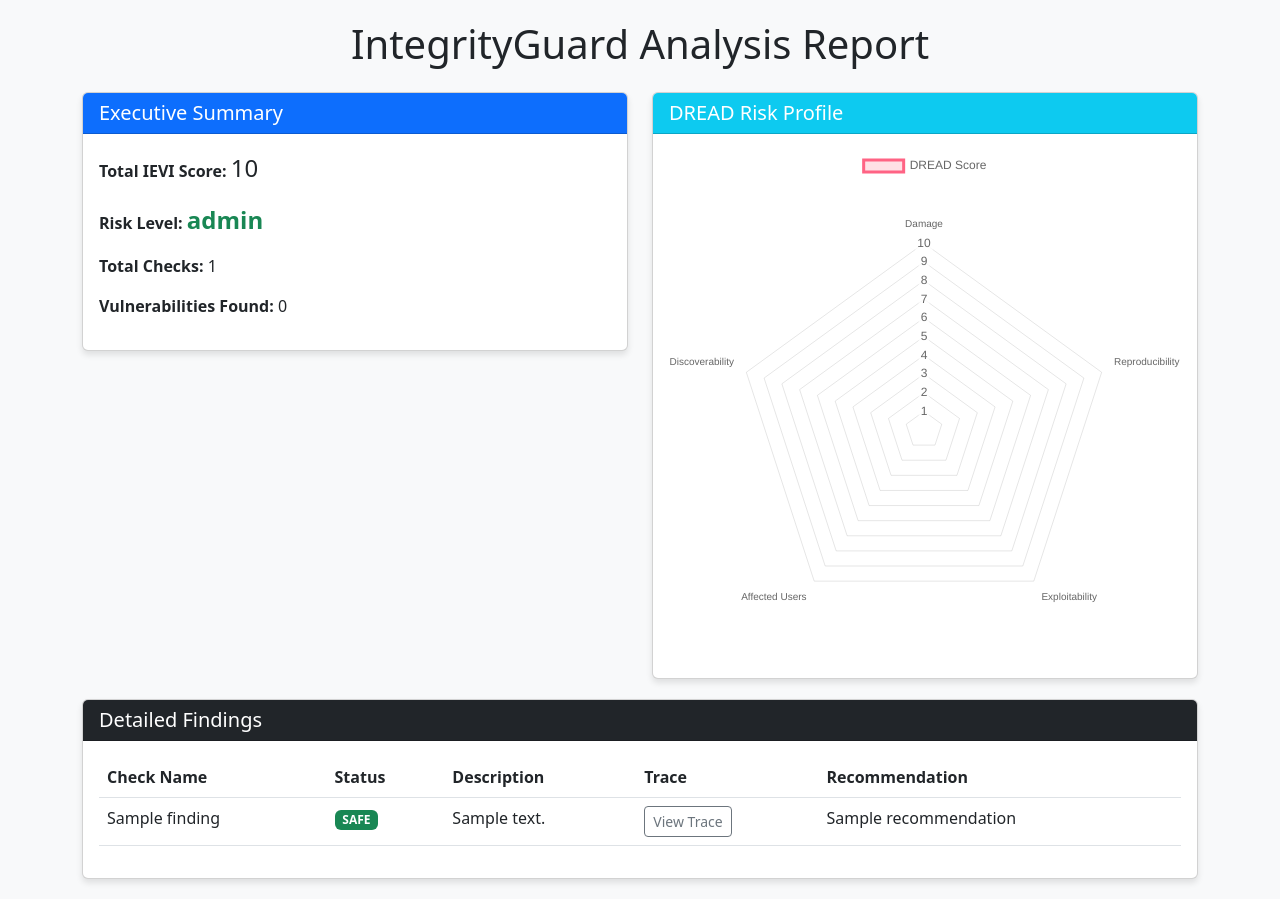
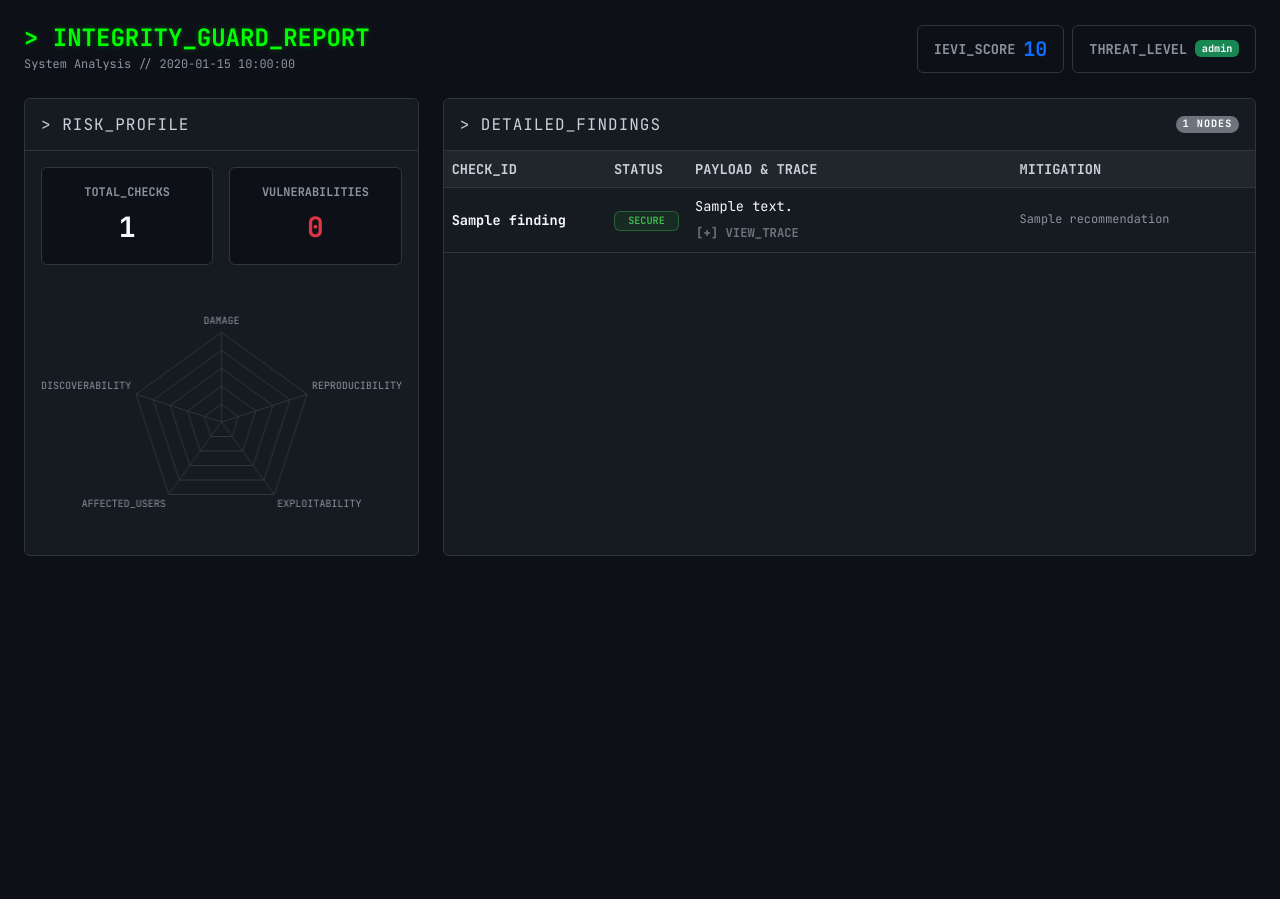
Before and after one commit to lucascostamr/integrity-guard, a Python web app: template src/integrityguard/templates/report.html in a window 1280 px wide. After the commit the page ends 556 px from the top, so only its background shows below. Run offline with Jinja, Linux system fonts and the light colour scheme; the template is opened without the code that fills it: most values are stand-ins (such as "Sample title", 1, 10 or a date in 2020).

Commit message:
refactor: change report html style

```diff
--- a/src/integrityguard/templates/report.html
+++ b/src/integrityguard/templates/report.html
@@ -1,110 +1,286 @@
-<!DOCTYPE html>
+<!doctype html>
 <html lang="en">
   <head>
-    <meta charset="UTF-8">
-    <meta name="viewport" content="width=device-width, initial-scale=1.0">
+    <meta charset="UTF-8" />
+    <meta name="viewport" content="width=device-width, initial-scale=1.0" />
     <title>IntegrityGuard Analysis Report</title>
-    <link href="https://cdn.jsdelivr.net/npm/bootstrap@5.3.0/dist/css/bootstrap.min.css" rel="stylesheet">
+    <link
+      href="https://cdn.jsdelivr.net/npm/bootstrap@5.3.0/dist/css/bootstrap.min.css"
+      rel="stylesheet"
+    />
     <script src="https://cdn.jsdelivr.net/npm/bootstrap@5.3.0/dist/js/bootstrap.bundle.min.js"></script>
     <script src="https://cdn.jsdelivr.net/npm/chart.js"></script>
+    <link
+      href="https://fonts.googleapis.com/css2?family=JetBrains+Mono:wght@400;700&display=swap"
+      rel="stylesheet"
+    />
     <style>
-        body { padding-top: 20px; background-color: #f8f9fa; }
-        .card { margin-bottom: 20px; box-shadow: 0 4px 6px rgba(0,0,0,0.1); }
-        .risk-high { color: #dc3545; font-weight: bold; }
-        .risk-medium { color: #ffc107; font-weight: bold; }
-        .risk-low { color: #198754; font-weight: bold; }
-        .vulnerable { background-color: #ffe6e6; }
-        .safe { background-color: #e6ffe6; }
+      :root {
+        --bg-dark: #0d1117;
+        --bg-card: #161b22;
+        --text-primary: #c9d1d9;
+        --text-secondary: #8b949e;
+        --accent-green: #238636;
+        --accent-red: #da3633;
+        --border-color: #30363d;
+        --terminal-green: #00ff00;
+      }
+      body {
+        background-color: var(--bg-dark);
+        color: var(--text-primary);
+        font-family: "JetBrains Mono", monospace;
+        font-size: 0.85rem;
+      }
+      .card {
+        background-color: var(--bg-card);
+        border: 1px solid var(--border-color);
+        box-shadow: none;
+        margin-bottom: 1.5rem;
+      }
+      .card-header {
+        background-color: var(--bg-card);
+        border-bottom: 1px solid var(--border-color);
+        color: var(--text-primary);
+        font-weight: 700;
+        text-transform: uppercase;
+        letter-spacing: 1px;
+      }
+      .text-muted {
+        color: var(--text-secondary) !important;
+      }
+      .text-dark {
+        color: var(--text-primary) !important;
+      }
+
+      /* Hacker/Terminal Styling */
+      .hacker-title {
+        color: var(--terminal-green);
+        text-shadow: 0 0 5px rgba(0, 255, 0, 0.3);
+      }
+
+      .stat-box {
+        background-color: #0d1117;
+        border: 1px solid var(--border-color);
+        transition: all 0.3s ease;
+      }
+      .stat-box:hover {
+        border-color: var(--terminal-green);
+        box-shadow: 0 0 10px rgba(0, 255, 0, 0.1);
+      }
+
+      /* Table Styling */
+      .table {
+        --bs-table-bg: transparent;
+        --bs-table-color: var(--text-primary);
+        --bs-table-hover-color: var(--text-primary);
+        --bs-table-hover-bg: rgba(255, 255, 255, 0.05);
+        color: var(--text-primary);
+      }
+      .table > :not(caption) > * > * {
+        background-color: transparent; /* Ensure cells don't have white bg */
+        color: var(--text-primary);
+      }
+      .table-light {
+        background-color: #21262d;
+        color: var(--text-primary);
+        border-bottom: 1px solid var(--border-color);
+      }
+      .table-light th {
+        background-color: #21262d;
+        color: var(--text-primary);
+        border: none;
+      }
+      td {
+        border-bottom: 1px solid var(--border-color);
+      }
+
+      /* Badges */
+      .badge {
+        font-family: "JetBrains Mono", monospace;
+      }
+      .bg-danger-subtle {
+        background-color: rgba(218, 54, 51, 0.15) !important;
+        color: #f85149 !important;
+        border-color: rgba(248, 81, 73, 0.4) !important;
+      }
+      .bg-success-subtle {
+        background-color: rgba(35, 134, 54, 0.15) !important;
+        color: #3fb950 !important;
+        border-color: rgba(63, 185, 80, 0.4) !important;
+      }
+
+      /* Trace Box */
+      .trace-box {
+        background: #0d1117;
+        border: 1px solid var(--border-color) !important;
+        color: var(--text-secondary);
+        font-family: "JetBrains Mono", monospace;
+      }
+
+      /* Scrollbar */
+      ::-webkit-scrollbar {
+        width: 8px;
+        height: 8px;
+      }
+      ::-webkit-scrollbar-track {
+        background: var(--bg-dark);
+      }
+      ::-webkit-scrollbar-thumb {
+        background: #30363d;
+        border-radius: 4px;
+      }
+      ::-webkit-scrollbar-thumb:hover {
+        background: #8b949e;
+      }
     </style>
   </head>
   <body>
-    <div class="container">
-        <h1 class="text-center mb-4">IntegrityGuard Analysis Report</h1>
-
-        <div class="row">
-            <!-- Summary Card -->
-            <div class="col-md-6">
-                <div class="card">
-                    <div class="card-header bg-primary text-white">
-                        <h5 class="card-title mb-0">Executive Summary</h5>
+    <div class="container-fluid p-4">
+      <!-- Header -->
+      <div class="d-flex justify-content-between align-items-center mb-4">
+        <div>
+          <h4 class="mb-0 fw-bold hacker-title">> INTEGRITY_GUARD_REPORT</h4>
+          <small class="text-muted"
+            >System Analysis // {{ summary.timestamp if summary.timestamp else
+            'NOW' }}</small
+          >
         </div>
-                    <div class="card-body">
-                        <p><strong>Total IEVI Score:</strong> <span class="fs-4">{{ summary.ievi_score }}</span></p>
-                        <p><strong>Risk Level:</strong>
-                            <span class="fs-4
-                                {% if summary.risk_level == 'HIGH' or summary.risk_level == 'CRITICAL' %}risk-high
-                                {% elif summary.risk_level == 'MEDIUM' %}risk-medium
-                                {% else %}risk-low{% endif %}">
+        <div class="d-flex gap-2">
+          <div class="stat-box px-3 py-2 rounded d-flex align-items-center">
+            <span class="text-muted me-2 text-uppercase fw-bold"
+              >IEVI_SCORE</span
+            >
+            <span class="fs-5 fw-bold text-primary"
+              >{{ summary.ievi_score }}</span
+            >
+          </div>
+          <div class="stat-box px-3 py-2 rounded d-flex align-items-center">
+            <span class="text-muted me-2 text-uppercase fw-bold"
+              >THREAT_LEVEL</span
+            >
+            <span
+              class="badge {% if summary.risk_level == 'HIGH' or summary.risk_level == 'CRITICAL' %}bg-danger {% elif summary.risk_level == 'MEDIUM' %}bg-warning text-dark {% else %}bg-success{% endif %}"
+            >
               {{ summary.risk_level }}
             </span>
-                        </p>
-                        <p><strong>Total Checks:</strong> {{ findings|length }}</p>
-                        <p><strong>Vulnerabilities Found:</strong> {{ findings|selectattr('is_vulnerable')|list|length }}</p>
           </div>
         </div>
       </div>
 
-            <!-- DREAD Chart -->
-            <div class="col-md-6">
-                <div class="card">
-                    <div class="card-header bg-info text-white">
-                        <h5 class="card-title mb-0">DREAD Risk Profile</h5>
+      <div class="row g-4">
+        <!-- Left Column: Stats & Chart -->
+        <div class="col-lg-4 d-flex flex-column">
+          <div class="card flex-fill">
+            <div class="card-header py-3">
+              <h6 class="m-0">> RISK_PROFILE</h6>
             </div>
-                    <div class="card-body">
+            <div class="card-body d-flex flex-column justify-content-center">
+              <!-- Mini Stats Grid -->
+              <div class="row g-3 mb-4">
+                <div class="col-6">
+                  <div class="p-3 stat-box rounded text-center h-100">
+                    <div class="text-muted small text-uppercase fw-bold mb-1">
+                      TOTAL_CHECKS
+                    </div>
+                    <div class="fs-3 fw-bold text-light">
+                      {{ findings|length }}
+                    </div>
+                  </div>
+                </div>
+                <div class="col-6">
+                  <div class="p-3 stat-box rounded text-center h-100">
+                    <div class="text-muted small text-uppercase fw-bold mb-1">
+                      VULNERABILITIES
+                    </div>
+                    <div class="fs-3 fw-bold text-danger">
+                      {{ findings|selectattr('is_vulnerable')|list|length }}
+                    </div>
+                  </div>
+                </div>
+              </div>
+
+              <!-- Chart -->
+              <div class="position-relative" style="height: 250px; width: 100%">
                 <canvas id="dreadChart"></canvas>
               </div>
             </div>
           </div>
         </div>
 
-        <!-- Findings Table -->
-        <div class="card">
-            <div class="card-header bg-dark text-white">
-                <h5 class="card-title mb-0">Detailed Findings</h5>
+        <!-- Right Column: Findings Table -->
+        <div class="col-lg-8 d-flex flex-column">
+          <div class="card flex-fill h-100">
+            <div
+              class="card-header py-3 d-flex justify-content-between align-items-center"
+            >
+              <h6 class="m-0">> DETAILED_FINDINGS</h6>
+              <span class="badge bg-secondary rounded-pill"
+                >{{ findings|length }} NODES</span
+              >
             </div>
-            <div class="card-body">
+            <div class="card-body p-0">
               <div class="table-responsive">
-                    <table class="table table-hover">
-                        <thead>
+                <table class="table table-hover mb-0 align-middle">
+                  <thead class="table-light">
                     <tr>
-                                <th>Check Name</th>
-                                <th>Status</th>
-                                <th>Description</th>
-                                <th>Trace</th>
-                                <th>Recommendation</th>
+                      <th style="width: 20%">CHECK_ID</th>
+                      <th style="width: 10%">STATUS</th>
+                      <th style="width: 40%">PAYLOAD & TRACE</th>
+                      <th style="width: 30%">MITIGATION</th>
                     </tr>
                   </thead>
                   <tbody>
                     {% for finding in findings %}
-                            <tr class="{% if finding.is_vulnerable %}vulnerable{% else %}safe{% endif %}">
-                                <td>{{ finding.check_name }}</td>
+                    <tr>
+                      <td class="fw-bold text-light">
+                        {{ finding.check_name }}
+                      </td>
                       <td>
                         {% if finding.is_vulnerable %}
-                                    <span class="badge bg-danger">VULNERABLE</span>
+                        <span class="badge bg-danger-subtle border w-100"
+                          >VULNERABLE</span
+                        >
                         {% else %}
-                                    <span class="badge bg-success">SAFE</span>
+                        <span class="badge bg-success-subtle border w-100"
+                          >SECURE</span
+                        >
                         {% endif %}
                       </td>
-                                <td>{{ finding.description }}</td>
                       <td>
-                                    <button class="btn btn-sm btn-outline-secondary" type="button" data-bs-toggle="collapse" data-bs-target="#trace-{{ loop.index }}" aria-expanded="false" aria-controls="trace-{{ loop.index }}">
-                                        View Trace
+                        <div class="mb-1 text-light">
+                          {{ finding.description }}
+                        </div>
+                        {% if finding.trace %}
+                        <button
+                          class="btn btn-link btn-sm p-0 text-decoration-none text-secondary"
+                          type="button"
+                          data-bs-toggle="collapse"
+                          data-bs-target="#trace-{{ loop.index }}"
+                        >
+                          <small class="fw-bold">[+] VIEW_TRACE</small>
                         </button>
                         <div class="collapse mt-2" id="trace-{{ loop.index }}">
-                                        <div class="card card-body p-2 small bg-light">
-                                            <ul class="list-unstyled mb-0">
+                          <div class="trace-box p-2">
                             {% for step in finding.trace %}
-                                                <li class="text-break">- {{ step }}</li>
+                            <div
+                              class="text-break border-bottom border-secondary pb-1 mb-1 last-no-border font-monospace text-muted"
+                            >
+                              > {{ step }}
+                            </div>
                             {% endfor %}
-                                            </ul>
                           </div>
                         </div>
+                        {% endif %}
                       </td>
-                                <td>{{ finding.recommendation | safe}}</td>
+                      <td class="small text-muted">
+                        {{ finding.recommendation | safe }}
+                      </td>
                     </tr>
                     {% endfor %}
                   </tbody>
                 </table>
+              </div>
+            </div>
           </div>
         </div>
       </div>
@@ -114,37 +290,59 @@
       const ctx = document.getElementById('dreadChart').getContext('2d');
       const dreadData = {{ summary.dread_breakdown | tojson }};
 
+      // Dark mode chart colors
+      Chart.defaults.color = '#8b949e';
+      Chart.defaults.borderColor = '#30363d';
+
+      // Calculate average score to determine color
+      const scores = [dreadData.D, dreadData.R, dreadData.E, dreadData.A, dreadData.Di];
+      const avgScore = scores.reduce((a, b) => a + b, 0) / scores.length;
+
+      let chartColor = '#00ff00'; // Default Green (Low Risk)
+      let chartBg = 'rgba(0, 255, 0, 0.1)';
+
+      if (avgScore >= 7) {
+          chartColor = '#da3633'; // Red (High Risk)
+          chartBg = 'rgba(218, 54, 51, 0.15)';
+      } else if (avgScore >= 4) {
+          chartColor = '#d29922'; // Orange/Yellow (Medium Risk)
+          chartBg = 'rgba(210, 153, 34, 0.15)';
+      }
+
       new Chart(ctx, {
           type: 'radar',
           data: {
-                labels: ['Damage', 'Reproducibility', 'Exploitability', 'Affected Users', 'Discoverability'],
+              labels: ['DAMAGE', 'REPRODUCIBILITY', 'EXPLOITABILITY', 'AFFECTED_USERS', 'DISCOVERABILITY'],
               datasets: [{
                   label: 'DREAD Score',
-                    data: [
-                        dreadData.D,
-                        dreadData.R,
-                        dreadData.E,
-                        dreadData.A,
-                        dreadData.Di
-                    ],
+                  data: scores,
                   fill: true,
-                    backgroundColor: 'rgba(255, 99, 132, 0.2)',
-                    borderColor: 'rgb(255, 99, 132)',
-                    pointBackgroundColor: 'rgb(255, 99, 132)',
+                  backgroundColor: chartBg,
+                  borderColor: chartColor,
+                  pointBackgroundColor: chartColor,
                   pointBorderColor: '#fff',
                   pointHoverBackgroundColor: '#fff',
-                    pointHoverBorderColor: 'rgb(255, 99, 132)'
+                  pointHoverBorderColor: chartColor,
+                  borderWidth: 2
               }]
           },
           options: {
-                elements: {
-                    line: { borderWidth: 3 }
+              responsive: true,
+              maintainAspectRatio: false,
+              plugins: {
+                  legend: { display: false }
               },
               scales: {
                   r: {
-                        angleLines: { display: false },
+                      angleLines: { color: '#30363d' },
+                      grid: { color: '#30363d' },
+                      pointLabels: {
+                          font: { size: 10, family: "'JetBrains Mono', monospace" },
+                          color: '#8b949e'
+                      },
                       suggestedMin: 0,
-                        suggestedMax: 10
+                      suggestedMax: 10,
+                      ticks: { display: false, stepSize: 2, backdropColor: 'transparent' }
                   }
               }
           }
```
Lines whose indentation alone changed are shown as unchanged.
